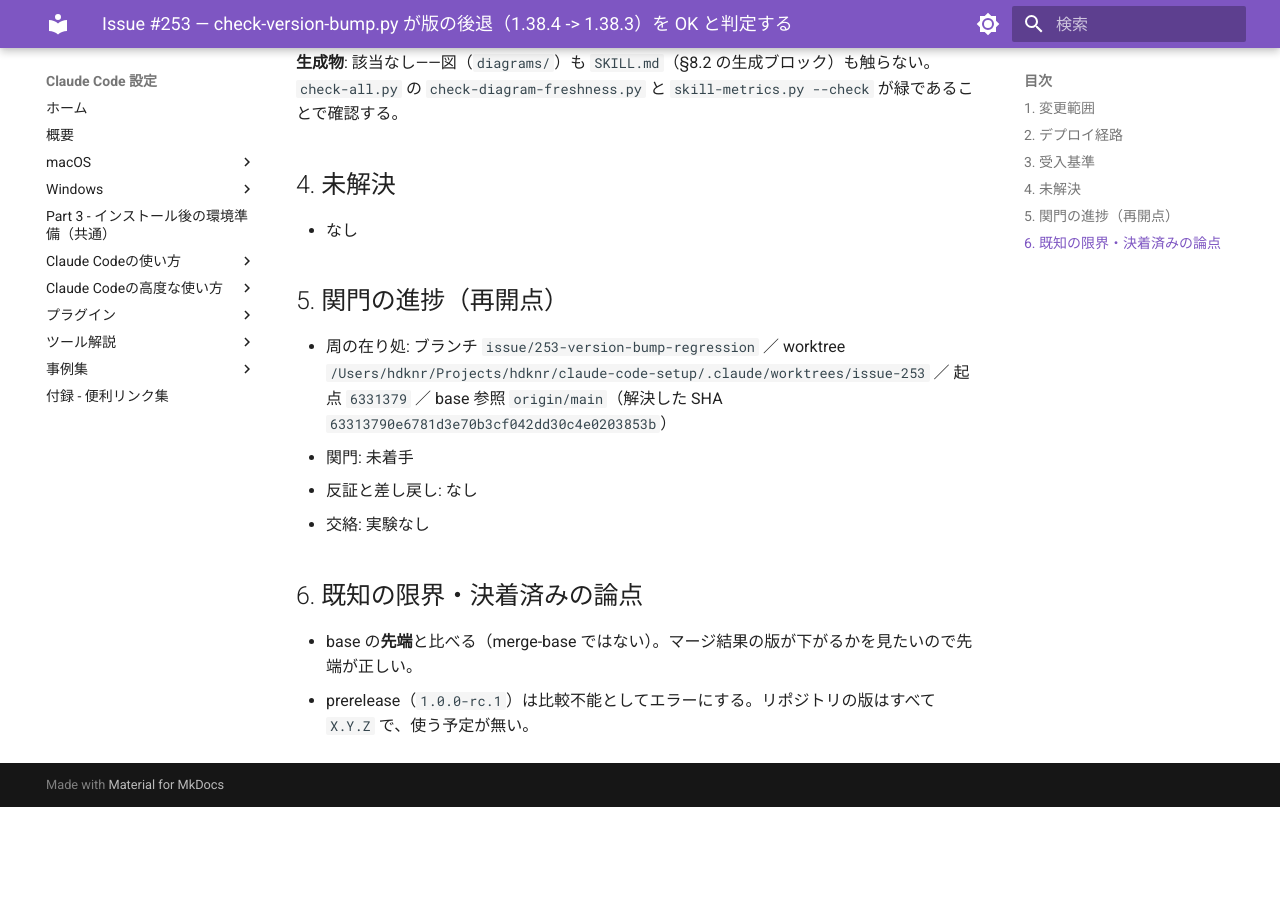
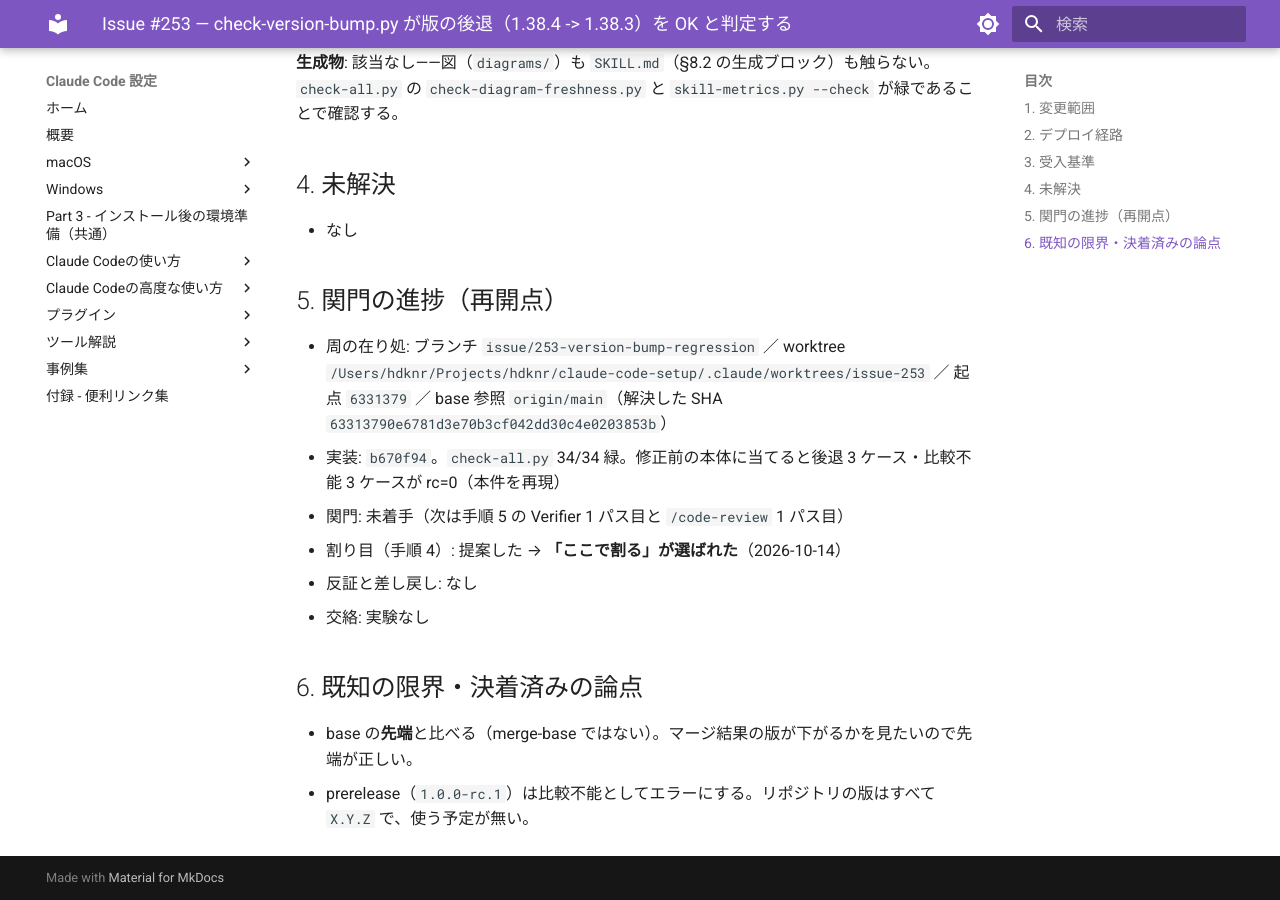
Before and after one commit to hdknr/claude-code-setup, an MkDocs documentation site: the page built from docs/plans/issue-253.md, in a window 1280 px wide and 900 px high, scrolled down 2251 px. Built offline with MkDocs 1.6.1 and Material for MkDocs 9.7.7, drawn with Linux system fonts in a browser that asks for light colours; before the commit the page ends 3058 px from its top, so only the background shows below that.

Commit message:
docs(plans): #253 の再開点を記録（手順 4 の割り目）
Co-Authored-By: Claude Opus 5.5 <noreply@anthropic.com>

```diff
--- a/docs/plans/issue-253.md
+++ b/docs/plans/issue-253.md
@@ -70,7 +70,9 @@
 - 周の在り処: ブランチ `issue/253-version-bump-regression` ／ worktree
   `/Users/hdknr/Projects/hdknr/claude-code-setup/.claude/worktrees/issue-253` ／ 起点 `6331379` ／
   base 参照 `origin/main`（解決した SHA `63313790e6781d3e70b3cf042dd30c4e0203853b`）
-- 関門: 未着手
+- 実装: `b670f94`。`check-all.py` 34/34 緑。修正前の本体に当てると後退 3 ケース・比較不能 3 ケースが rc=0（本件を再現）
+- 関門: 未着手（次は手順 5 の Verifier 1 パス目と `/code-review` 1 パス目）
+- 割り目（手順 4）: 提案した → **「ここで割る」が選ばれた**（2026-10-14）
 - 反証と差し戻し: なし
 - 交絡: 実験なし
 
```
